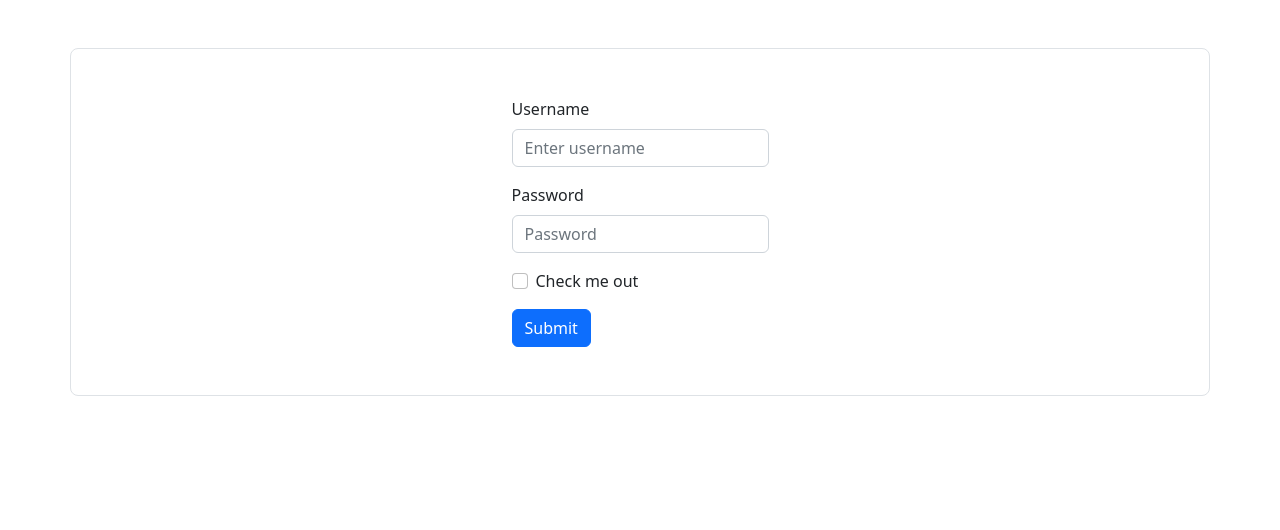
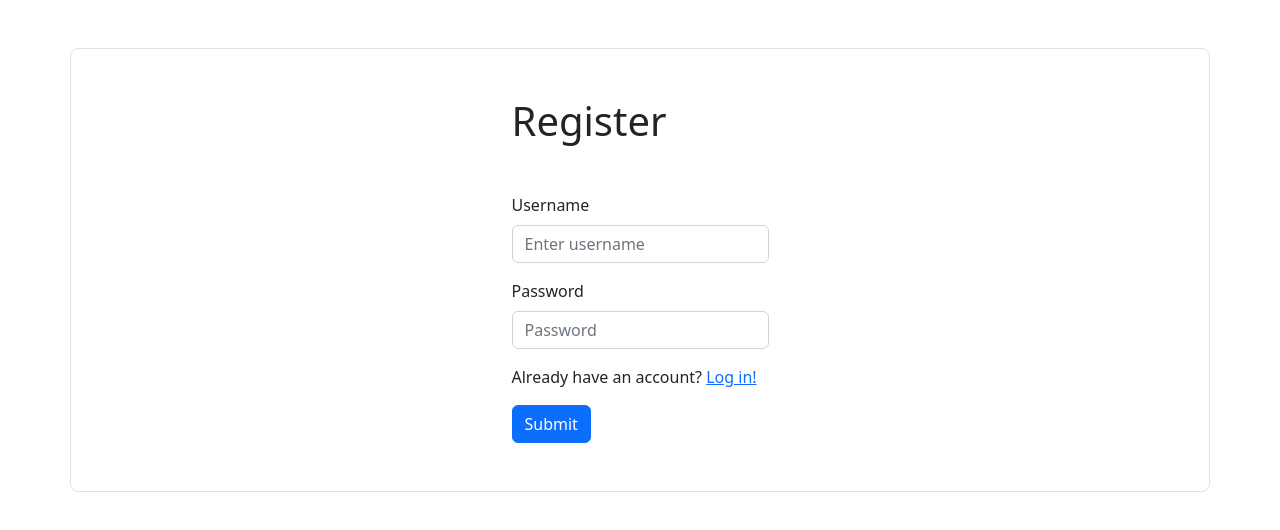
Before and after one commit to reannu123/BoredApp, a React (Create React App) app in the folder client/: page /register in a window 1280 px wide. Shown: the top 530 px of the page. Built offline with nearby package versions, Linux system fonts and the light colour scheme.

Commit message:
functional registration; added routing

```diff
--- a/client/src/App.js
+++ b/client/src/App.js
@@ -1,6 +1,7 @@
 import { Routes, Route } from "react-router-dom";
 import { useState } from "react";
 import Login from "./components/Login";
+import Register from "./components/Register";
 import "bootstrap/dist/css/bootstrap.min.css";
 
 function App() {
@@ -8,7 +9,10 @@ function App() {
 
   return (
     <>
-      <Login />
+      <Routes>
+        <Route path="/login" element={<Login />} />
+        <Route path="/register" element={<Register />} />
+      </Routes>
     </>
   );
 }
--- a/client/src/components/Login.js
+++ b/client/src/components/Login.js
@@ -1,25 +1,28 @@
 import { Alert, Container, Form, Button } from "react-bootstrap";
 import { useState } from "react";
+import { Link } from "react-router-dom";
 import { instance, auth } from "../api/axios";
 
 function Login() {
-  const [username, setUsername] = useState("");
-  const [password, setPassword] = useState("");
+  const [user, setUser] = useState({
+    username: "",
+    password: "",
+  });
 
   const [success, setSuccess] = useState(false);
 
+  const handleChange = (e) => {
+    setUser({ ...user, [e.target.name]: e.target.value });
+  };
+
   const handleSubmit = async (e) => {
+    console.log(user);
     e.preventDefault();
-    console.log(username, password);
     try {
-      const response = await auth.post(
-        "/login",
-        JSON.stringify({ username, password }),
-        {
-          headers: { "Content-Type": "application/json" },
-          withCredentials: true,
-        }
-      );
+      const response = await auth.post("/login", user, {
+        headers: { "Content-Type": "application/json" },
+        withCredentials: true,
+      });
       console.log(response);
       console.log(response.data.accessToken);
       setSuccess(true);
@@ -35,26 +38,29 @@ function Login() {
       ) : (
         <Container className="py-5 my-5 border rounded-3 d-flex align-items-center justify-content-center">
           <Form onSubmit={handleSubmit}>
+            <h1 className="mb-5">Log In</h1>
             <Form.Group className="mb-3" controlId="formBasicEmail">
               <Form.Label>Username</Form.Label>
               <Form.Control
                 type="username"
+                name="username"
                 placeholder="Enter username"
-                onChange={(e) => setUsername(e.target.value)}
+                onChange={handleChange}
               />
             </Form.Group>
-
             <Form.Group className="mb-3" controlId="formBasicPassword">
               <Form.Label>Password</Form.Label>
               <Form.Control
                 type="password"
+                name="password"
                 placeholder="Password"
-                onChange={(e) => setPassword(e.target.value)}
+                onChange={handleChange}
               />
             </Form.Group>
-            <Form.Group className="mb-3" controlId="formBasicCheckbox">
-              <Form.Check type="checkbox" label="Check me out" />
-            </Form.Group>
+            <p>
+              Don't have an account? <Link to="/register">Register!</Link>
+            </p>
+
             <Button variant="primary" type="submit">
               Submit
             </Button>
--- a/client/src/components/Register.js
+++ b/client/src/components/Register.js
@@ -1,27 +1,30 @@
-import { Alert, Container, Form, Button } from "react-bootstrap";
+import { Alert, Container, Form, Button, Label } from "react-bootstrap";
 import { useState } from "react";
+
+import { Link } from "react-router-dom";
 import { instance, auth } from "../api/axios";
 
 function Register() {
-  const [username, setUsername] = useState("");
-  const [password, setPassword] = useState("");
+  const [user, setUser] = useState({
+    username: "",
+    password: "",
+  });
 
   const [success, setSuccess] = useState(false);
 
+  const handleChange = (e) => {
+    setUser({ ...user, [e.target.name]: e.target.value });
+  };
+
   const handleSubmit = async (e) => {
+    console.log(user);
     e.preventDefault();
-    console.log(username, password);
     try {
-      const response = await auth.post(
-        "/register",
-        JSON.stringify({ username, password }),
-        {
-          headers: { "Content-Type": "application/json" },
-          withCredentials: true,
-        }
-      );
+      const response = await auth.post("/register", user, {
+        headers: { "Content-Type": "application/json" },
+        withCredentials: true,
+      });
       console.log(response);
-      console.log(response.data.accessToken);
       setSuccess(true);
     } catch (e) {
       console.log(e);
@@ -35,12 +38,14 @@ function Register() {
       ) : (
         <Container className="py-5 my-5 border rounded-3 d-flex align-items-center justify-content-center">
           <Form onSubmit={handleSubmit}>
+            <h1 className="mb-5">Register</h1>
             <Form.Group className="mb-3" controlId="formBasicEmail">
               <Form.Label>Username</Form.Label>
               <Form.Control
                 type="username"
+                name="username"
                 placeholder="Enter username"
-                onChange={(e) => setUsername(e.target.value)}
+                onChange={handleChange}
               />
             </Form.Group>
 
@@ -48,13 +53,14 @@ function Register() {
               <Form.Label>Password</Form.Label>
               <Form.Control
                 type="password"
+                name="password"
                 placeholder="Password"
-                onChange={(e) => setPassword(e.target.value)}
+                onChange={handleChange}
               />
             </Form.Group>
-            <Form.Group className="mb-3" controlId="formBasicCheckbox">
-              <Form.Check type="checkbox" label="Check me out" />
-            </Form.Group>
+            <p>
+              Already have an account? <Link to="/login">Log in!</Link>
+            </p>
             <Button variant="primary" type="submit">
               Submit
             </Button>
```
